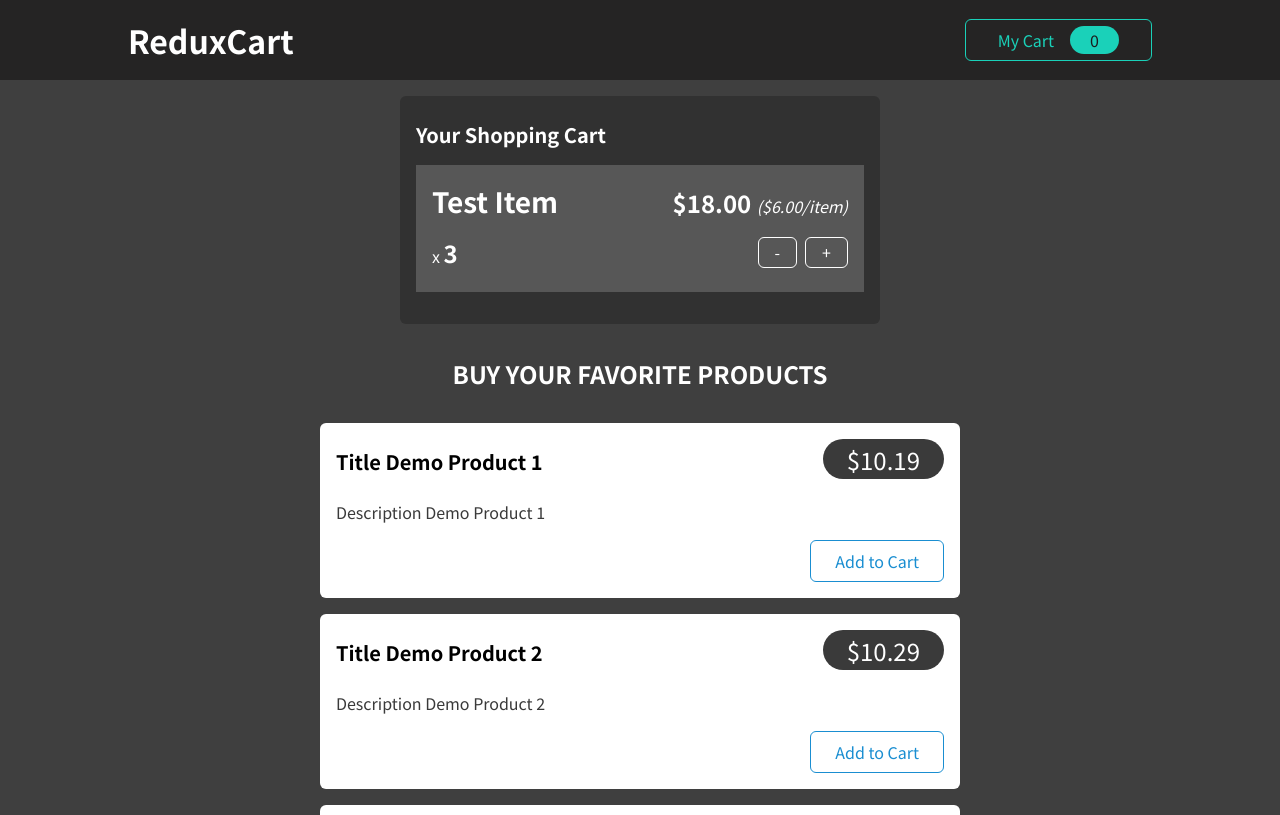
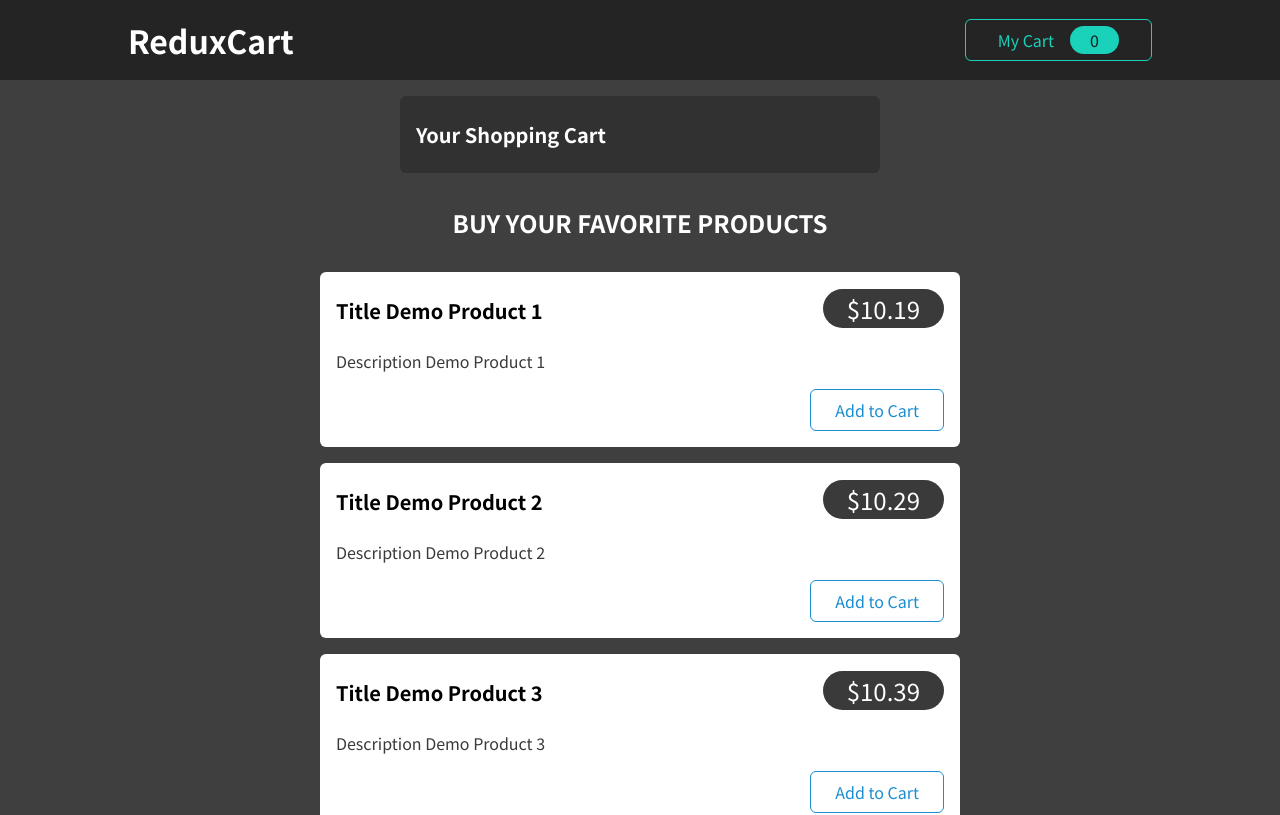
Before and after one commit to Edu-Per-Sa/ms-react-redux-cart-products, a React (Create React App) app: page / in a window 1280 px wide. Shown: the top 815 px of the page. Built offline with nearby package versions, Linux system fonts and the light colour scheme.

Commit message:
Agregado la visualizacion de las cantidades y decripcion de elementos agregados al carrito

```diff
--- a/src/components/Cart/Cart.js
+++ b/src/components/Cart/Cart.js
@@ -1,15 +1,27 @@
+import { useSelector } from 'react-redux';
 import Card from '../UI/Card';
 import classes from './Cart.module.css';
 import CartItem from './CartItem';
 
 const Cart = (props) => {
+
+  const items = useSelector(state => state.cart.items);
+
+  console.log('items CART --->', items);
   return (
     <Card className={classes.cart}>
       <h2>Your Shopping Cart</h2>
       <ul>
-        <CartItem
-          item={{ title: 'Test Item', quantity: 3, total: 18, price: 6 }}
+        {items.map((item) => <CartItem
+          key={item.id}
+          item={{
+            title: item.title,
+            quantity: item.quantity,
+            total: item.quantity * item.price,
+            price: item.price
+          }}
         />
+        )}
       </ul>
     </Card>
   );
--- a/src/components/Shop/ProductItem.js
+++ b/src/components/Shop/ProductItem.js
@@ -7,8 +7,6 @@ import { cartActions } from '../store/cart-slice';
 const ProductItem = (props) => {
   const {id, title, price, description } = props;
   const item = {id, title, price, description};
-
-  console.log('item CartItem --> ', item);
 
   const dispatch = useDispatch();
 
```
